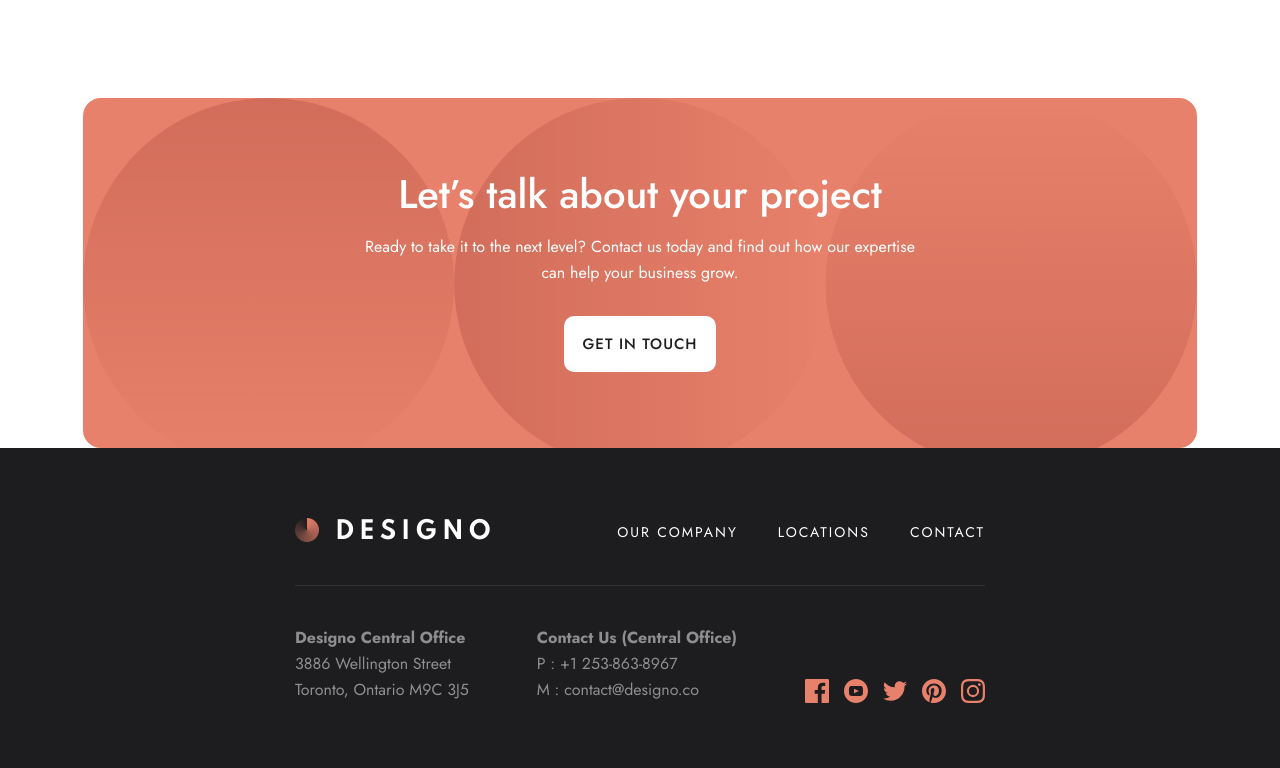
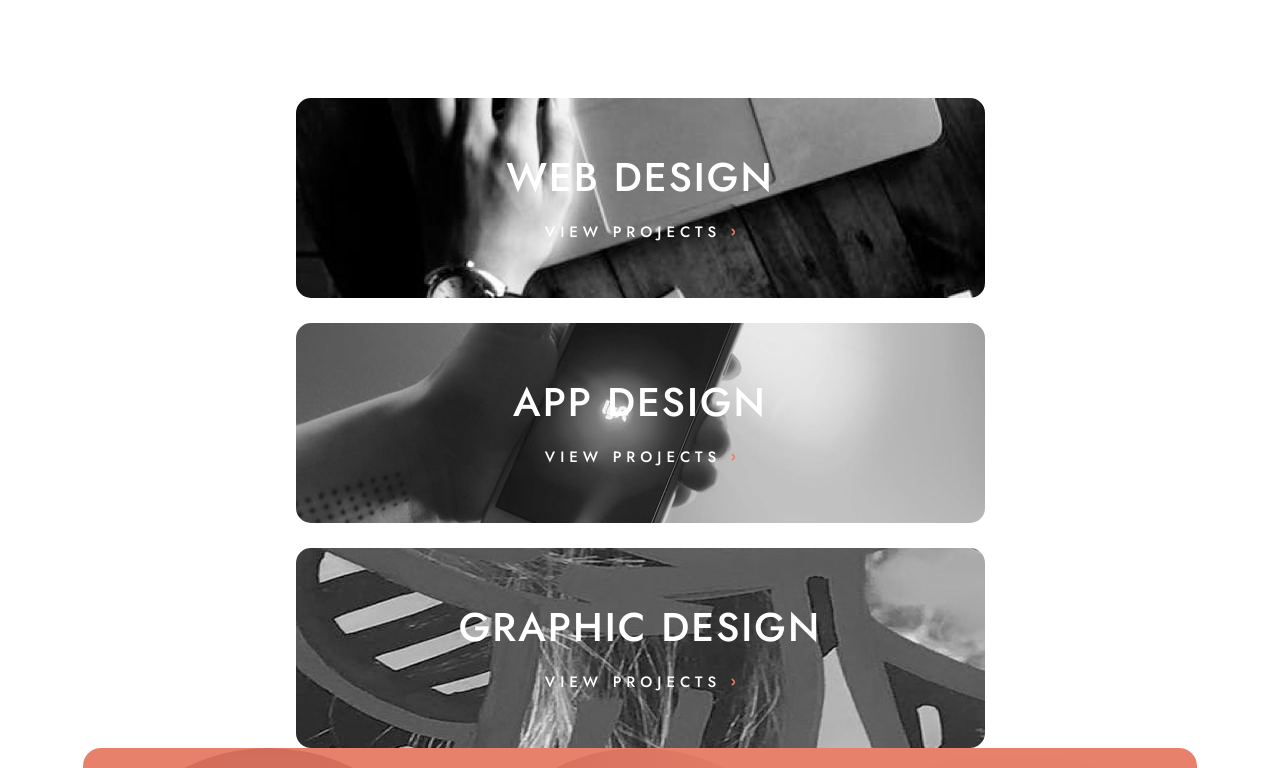
Before and after one commit to LucasS-Goncalves/designo, an Angular app: page / in a window 1280 px wide. Shown: the part 1032-1800 px from the top of the page. Built offline with nearby package versions, Linux system fonts and the light colour scheme.

Commit message:
finishing view projects card styles

```diff
--- /dev/null
+++ b/src/app/_components/view-projects-card/view-projects-card.component.html
@@ -0,0 +1,18 @@
+<div [ngClass]="{'largest': largest}">
+  <picture>
+    <source media="(max-width: 767px)" [srcset]="card.images.mobile">
+    <source media="(max-width: 1365px)" [srcset]="card.images.tablet">
+    <source media="(min-width: 1366px)" [srcset]="card.images.desktop">
+    <img [src]="card.images.mobile" [alt]="card.title">
+  </picture>
+  <article>
+    <h4>
+      {{card.title}}
+    </h4>
+    <a>
+      view projects
+      <img src="../../../assets/shared/arrowSvg.svg" alt="arrow">
+    </a>
+  </article>
+  <div class="hover-background"></div>
+</div>
--- /dev/null
+++ b/src/app/_components/view-projects-card/view-projects-card.component.scss
@@ -0,0 +1,98 @@
+@import "../../../styles/variables.scss";
+
+div{
+  position: relative;
+  width: 327px;
+  height: 250px;
+
+  img{
+    width: 100%;
+    height: 100%;
+    border-radius: 15px;
+    display: block;
+  }
+
+  article{
+    width: 100%;
+    position: absolute;
+    top: 50%;
+    transform: translateY(-50%);
+    text-align: center;
+    color: $white;
+    text-transform: uppercase;
+    z-index: 2;
+
+    h4{
+      font-size: 1.75rem;
+      line-height: 36px;
+      font-weight: 500;
+      letter-spacing: 1.4px;
+      margin-bottom: 14px;
+    }
+
+    a{
+      display: flex;
+      align-items: center;
+      justify-content: center;
+      gap: 10px;
+      font-size: .9375rem;
+      font-weight: 500;
+      letter-spacing: 5px;
+
+      img{
+        width: 4px;
+        height: 8px;
+      }
+    }
+  }
+
+  .hover-background{
+    width: 100%;
+    height: 100%;
+    position: absolute;
+    top: 0;
+    left: 0;
+    opacity: 0;
+    transition: .3s;
+    z-index: 1;
+    background-color: $peach;
+    border-radius: 15px;
+  }
+}
+
+@media(min-width: 768px){
+
+  div{
+    width: 689px;
+    height: 200px;
+
+    article{
+      h4{
+        font-size: 2.5rem;
+        line-height: 48px;
+        letter-spacing: 2px;
+        margin-bottom: 20px;
+      }
+    }
+  }
+}
+
+@media(min-width: 1366px){
+
+  div{
+    width: 541px;
+    height: 308px;
+
+    &.largest{
+      height: 640px;
+    }
+
+    &:hover{
+
+      .hover-background{
+        opacity: .8;
+        cursor: pointer;
+      }
+    }
+  }
+}
--- /dev/null
+++ b/src/app/_components/view-projects-card/view-projects-card.component.ts
@@ -0,0 +1,22 @@
+import { Component, Input } from '@angular/core';
+import { IViewProjectsCard } from '../../_interfaces/IViewProjectsCard';
+import { CommonModule } from '@angular/common';
+
+@Component({
+  selector: 'app-view-projects-card',
+  standalone: true,
+  imports: [CommonModule],
+  templateUrl: './view-projects-card.component.html',
+  styleUrl: './view-projects-card.component.scss'
+})
+export class ViewProjectsCardComponent {
+  @Input() card: IViewProjectsCard = {
+    title: 'Web Design',
+    images: {
+      mobile: '../../../assets/home/mobile/image-app-design.jpg',
+      tablet: '../../../assets/home/tablet/image-app-design.jpg',
+      desktop: '../../../assets/home/desktop/image-web-design-large.jpg'
+    }};
+
+  @Input() largest = false;
+}
--- /dev/null
+++ b/src/app/_interfaces/IViewProjectsCard.ts
@@ -0,0 +1,8 @@
+export interface IViewProjectsCard {
+  title: string,
+  images: {
+    mobile: string,
+    tablet: string,
+    desktop: string
+  }
+}
--- a/src/app/pages/home-page/home-page.component.html
+++ b/src/app/pages/home-page/home-page.component.html
@@ -16,9 +16,14 @@
   <div class="circle-container">
     <img src="../../../assets/shared/desktop/bg-pattern-small-circle.svg" alt="circle" class="circle">
   </div>
-
 </header>
-
 <div style="padding-top: 100px;"></div>
+<section class="view_projects_cards">
+  <app-view-projects-card [card]="cards[0]" [largest]="true"></app-view-projects-card>
+  <div class="small-cards">
+    <app-view-projects-card [card]="cards[1]"></app-view-projects-card>
+    <app-view-projects-card [card]="cards[2]"></app-view-projects-card>
+  </div>
+</section>
 <app-footer-2></app-footer-2>
 <app-footer-1></app-footer-1>
--- a/src/app/pages/home-page/home-page.component.scss
+++ b/src/app/pages/home-page/home-page.component.scss
@@ -71,6 +71,23 @@ header{
   }
 }
 
+.view_projects_cards{
+  display: flex;
+  flex-direction: column;
+  align-items: center;
+  gap: 25px;
+  width: 327px;
+  margin: 0 auto;
+
+  .small-cards{
+    width: 100%;
+    display: flex;
+    flex-direction: column;
+    align-items: center;
+    gap: 25px;
+  }
+}
+
 @media(min-width: 768px){
 
   header{
@@ -107,6 +124,11 @@ header{
       top: 120px;
     }
   }
+
+  .view_projects_cards{
+    width: 689px;
+  }
+
 }
 
 
@@ -139,4 +161,9 @@ header{
       top: 0;
     }
   }
+
+  .view_projects_cards{
+    flex-direction: row;
+    width: 1111px;
+  }
 }
--- a/src/app/pages/home-page/home-page.component.ts
+++ b/src/app/pages/home-page/home-page.component.ts
@@ -2,14 +2,41 @@ import { Component } from '@angular/core';
 import { NavbarComponent } from '../../_components/navbar/navbar.component';
 import { Footer2Component } from '../../_components/footer-2/footer-2.component';
 import { Footer1Component } from '../../_components/footer-1/footer-1.component';
+import { ViewProjectsCardComponent } from '../../_components/view-projects-card/view-projects-card.component';
+import { IViewProjectsCard } from '../../_interfaces/IViewProjectsCard';
 
 @Component({
   selector: 'app-home-page',
   standalone: true,
-  imports: [NavbarComponent, Footer1Component, Footer2Component],
+  imports: [NavbarComponent, Footer1Component, Footer2Component, ViewProjectsCardComponent],
   templateUrl: './home-page.component.html',
   styleUrl: './home-page.component.scss'
 })
 export class HomePageComponent {
-
+  cards: IViewProjectsCard[] = [
+    {
+      title: 'WEB DESIGN',
+      images: {
+        mobile: '../../../assets/home/mobile/image-web-design.jpg',
+        tablet: '../../../assets/home/tablet/image-web-design.jpg',
+        desktop: '../../../assets/home/desktop/image-web-design-large.jpg'
+      }
+    },
+    {
+      title: 'APP DESIGN',
+      images: {
+        mobile: '../../../assets/home/mobile/image-app-design.jpg',
+        tablet: '../../../assets/home/tablet/image-app-design.jpg',
+        desktop: '../../../assets/home/desktop/image-app-design.jpg'
+      }
+    },
+    {
+      title: 'GRAPHIC DESIGN',
+      images: {
+        mobile: '../../../assets/home/mobile/image-graphic-design.jpg',
+        tablet: '../../../assets/home/tablet/image-graphic-design.jpg',
+        desktop: '../../../assets/home/desktop/image-graphic-design.jpg'
+      }
+    }
+  ];
 }
--- a/src/styles.scss
+++ b/src/styles.scss
@@ -7,6 +7,10 @@
   padding: 0;
   margin: 0;
   box-sizing: border-box;
+}
+
+a{
+  text-decoration: none;
 }
 
 ul{
```
Also changed, not shown: src/assets/shared/arrow.png (added), src/assets/shared/arrowSvg.svg (added).
